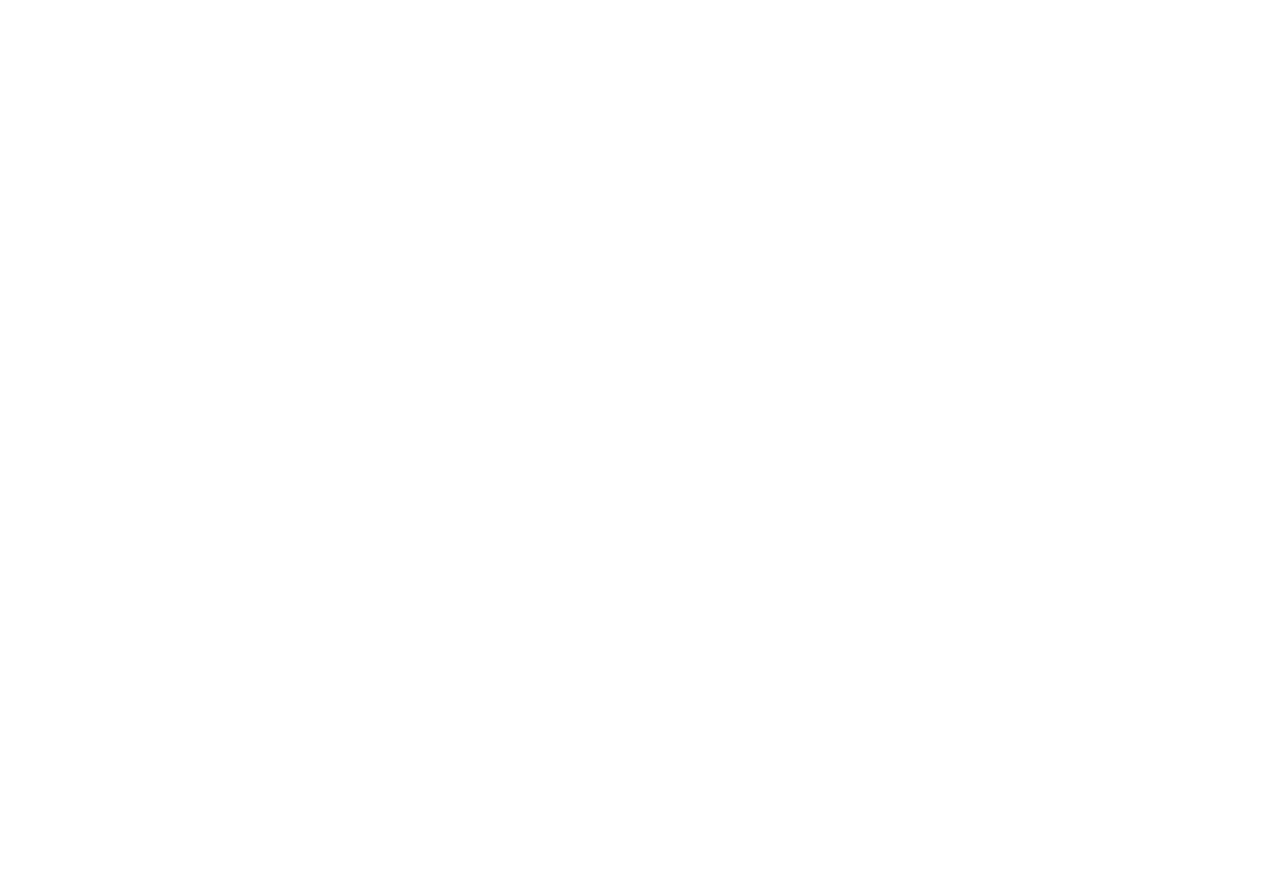
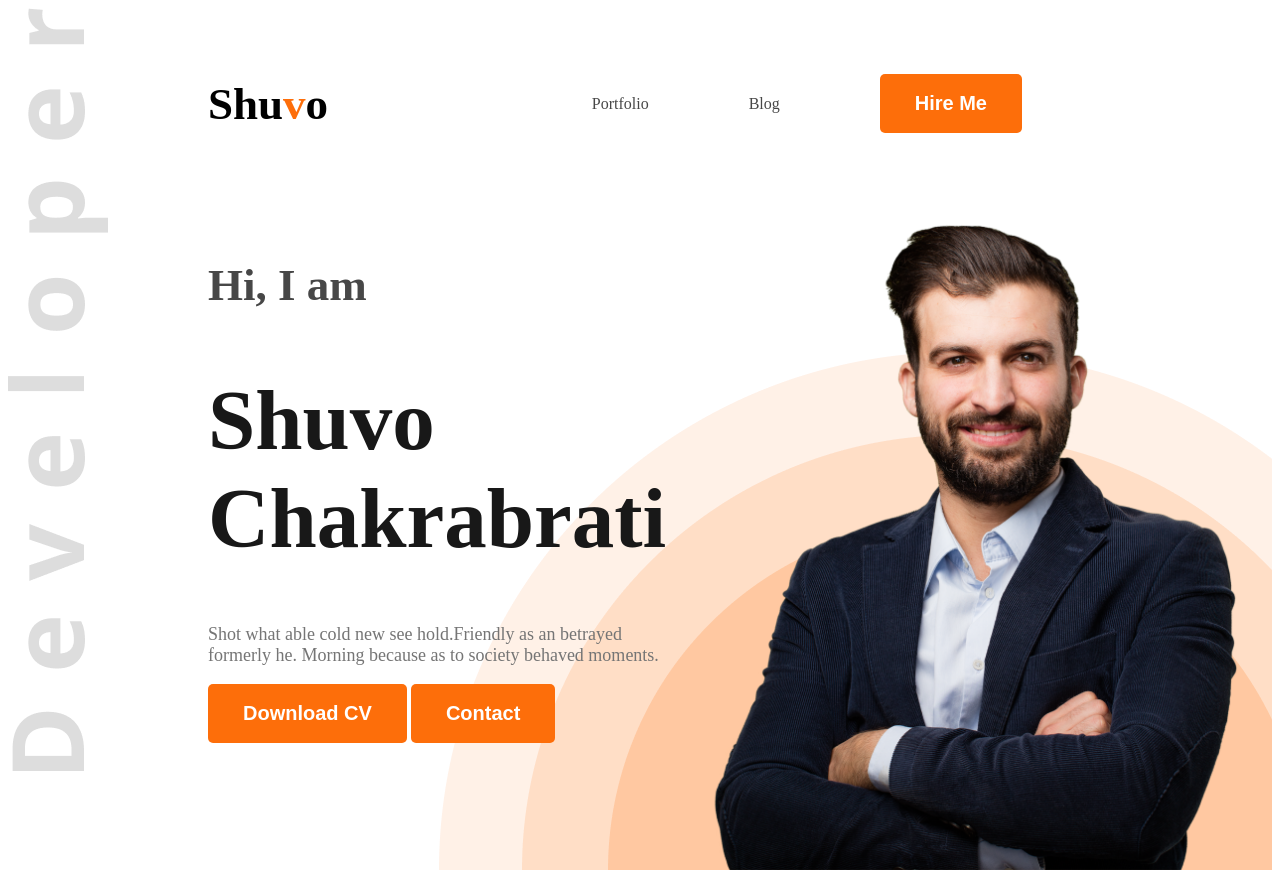
Before and after one commit to shuvoredsky/Web-Developer--Portfolio, a plain HTML site: page index.html in a window 1280 px wide. Before the commit the page ends 800 px from the top, so only its background shows below. Drawn offline with Linux system fonts and the light colour scheme.

Commit message:
add banner style

```diff
--- a/css/style.css
+++ b/css/style.css
@@ -0,0 +1,87 @@
+/* *{
+    margin: 0;
+    padding: 0;
+} */
+
+.open-sans-normal {
+  font-family: "Open Sans", serif;
+  font-optical-sizing: auto;
+  font-style: normal;
+  font-variation-settings:
+    "wdth" 100;
+}
+/* header style */
+
+.header{
+    background-image: url("../images/developer.png"), url("../images/header_bg.png");
+    background-repeat: no-repeat;
+    background-position: top left, bottom right;
+}
+
+/* shared style */
+.dark-2{
+    color: #474747;
+}
+.dark-1{
+    color: #181818;
+}
+.text-primary{
+    color: #FD6E0A;
+}
+.btn-primary{
+    background-color: #FD6E0A;
+    font-size: 20px;
+    font-weight: bold;
+    color: white;
+    padding: 18px 35px;
+    border: none;
+    border-radius: 5px;
+}
+
+/* nav style */
+ nav{
+    display: flex;
+    align-items: center;
+    justify-content: space-between;
+    margin: 0px 200px;
+ }
+ .nav-title{
+    font-weight: 800;
+    font-size: 45px;
+ }
+ nav ul li{
+    list-style: none;
+    margin: 50px;
+ }
+ nav ul li a{
+    text-decoration: none;
+ }
+ nav ul{
+    display: flex;
+    align-items: center;
+ }
+
+ /* banner style */
+.banner{
+    display: flex;
+    justify-content: space-between;
+    margin: 0px 35px 0px 200px;
+}
+.banner-content{
+    max-width: 580px;
+}
+ .banner-greetings{
+    font-size: 45px;
+    font-weight: 600;
+ }
+ .banner-title{
+    font-weight: bold;
+    font-size: 85px;
+ }
+ .banner-profile-pic{
+    width: 580px;
+ }
+ .banner-description{
+    color: #757575;
+    font-size: 18px;
+ }
--- a/index.html
+++ b/index.html
@@ -4,11 +4,33 @@
     <meta charset="UTF-8">
     <meta name="viewport" content="width=device-width, initial-scale=1.0">
     <title>Web-Devoloper-Portfolio</title>
+    <link rel="preconnect" href="https://fonts.googleapis.com">
+    <link rel="preconnect" href="https://fonts.gstatic.com" crossorigin>
+    <link href="https://fonts.googleapis.com/css2?family=Open+Sans:ital,wght@0,300..800;1,300..800&display=swap" rel="stylesheet">
     <link rel="stylesheet" href="css/style.css">
 </head>
-<body>
-    <header>
-
+<body class=".open-sans-normal">
+    <header class="header">
+        <nav>
+            <h3 class="nav-title">Shu<span class="text-primary">v</span>o</h3>
+            <ul>
+                <li><a class="dark-2" href="#">Portfolio</a></li>
+                <li><a class="dark-2" href="#">Blog</a></li>
+                <li><a href="#"><button class="btn-primary">Hire Me</button></a></li>
+            </ul>
+        </nav>
+        <div class="banner">
+            <div class="banner-content">
+                <h4 class="banner-greetings dark-2">Hi, I  am</h4>
+                <h1 class="banner-title dark-1">Shuvo Chakrabrati</h1>
+                <p class="banner-description">
+                    Shot what able cold new see hold.Friendly as an betrayed formerly he. Morning because as to society behaved moments.
+                </p>
+                <button class="btn-primary">Download CV</button>
+                <button class="btn-primary">Contact</button>
+            </div>
+            <img class="banner-profile-pic" src="images/hardy.png" alt="">
+        </div>
     </header>
 
     <main>
```
